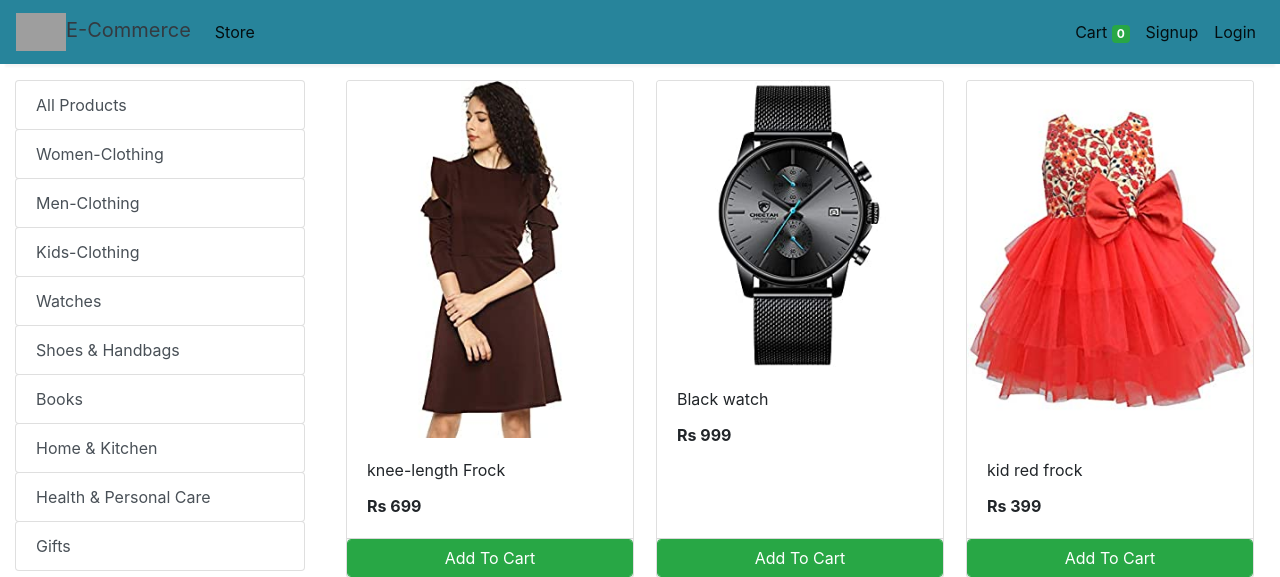
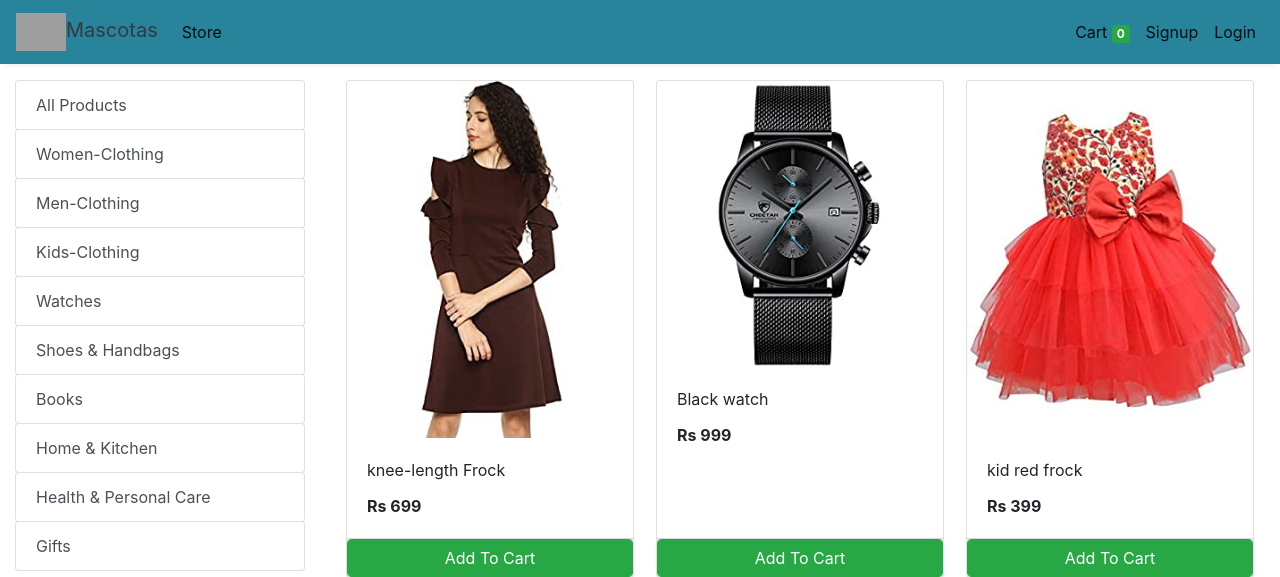
Before and after one commit to sobarzolicandeo/examen-pgy3121, a Django app: page /store in a window 1280 px wide. Shown: the top 577 px of the page. Run offline with Django 3.2, Linux system fonts and the light colour scheme; data comes from the database, SQL or seed files in the repository; both versions use the stored data as it was after the commit; some libraries are stand-ins or nearby versions; grey boxes are pictures that could not be loaded.

Commit message:
Se cambia nombre de tienda

```diff
--- a/store/templates/base.html
+++ b/store/templates/base.html
@@ -10,7 +10,7 @@
   <link rel="stylesheet" href="https://maxcdn.bootstrapcdn.com/bootstrap/4.0.0/css/bootstrap.min.css"
     integrity="sha384-Gn5384xqQ1aoWXA+058RXPxPg6fy4IWvTNh0E263XmFcJlSAwiGgFAW/dAiS6JXm" crossorigin="anonymous">
 
-  <title>E-commerce Website</title>
+  <title>Mascotas</title>
 
   <style>
     nav{
@@ -38,7 +38,7 @@
     <a class="navbar-brand ms-3 text-dark " href="/">
     <link rel="stylesheet" href="https://use.fontawesome.com/releases/v5.7.0/css/all.css" integrity="sha384-lZN37f5QGtY3VHgisS14W3ExzMWZxybE1SJSEsQp9S+oqd12jhcu+A56Ebc1zFSJ" crossorigin="anonymous">
 
-    <img src="https://www.freepnglogos.com/uploads/shopping-cart-png/shopping-cart-svg-png-icon-download-28.png" style="width:50px;height:50px,color:text-light;">E-Commerce</a>
+    <img src="https://www.freepnglogos.com/uploads/shopping-cart-png/shopping-cart-svg-png-icon-download-28.png" style="width:50px;height:50px,color:text-light;">Mascotas</a>
     <button class="navbar-toggler" type="button" data-toggle="collapse" data-target="#navbarSupportedContent"
       aria-controls="navbarSupportedContent" aria-expanded="false" aria-label="Toggle navigation">
       <span class="navbar-toggler-icon"></span>
```
Also changed, not shown: db.sqlite3.
